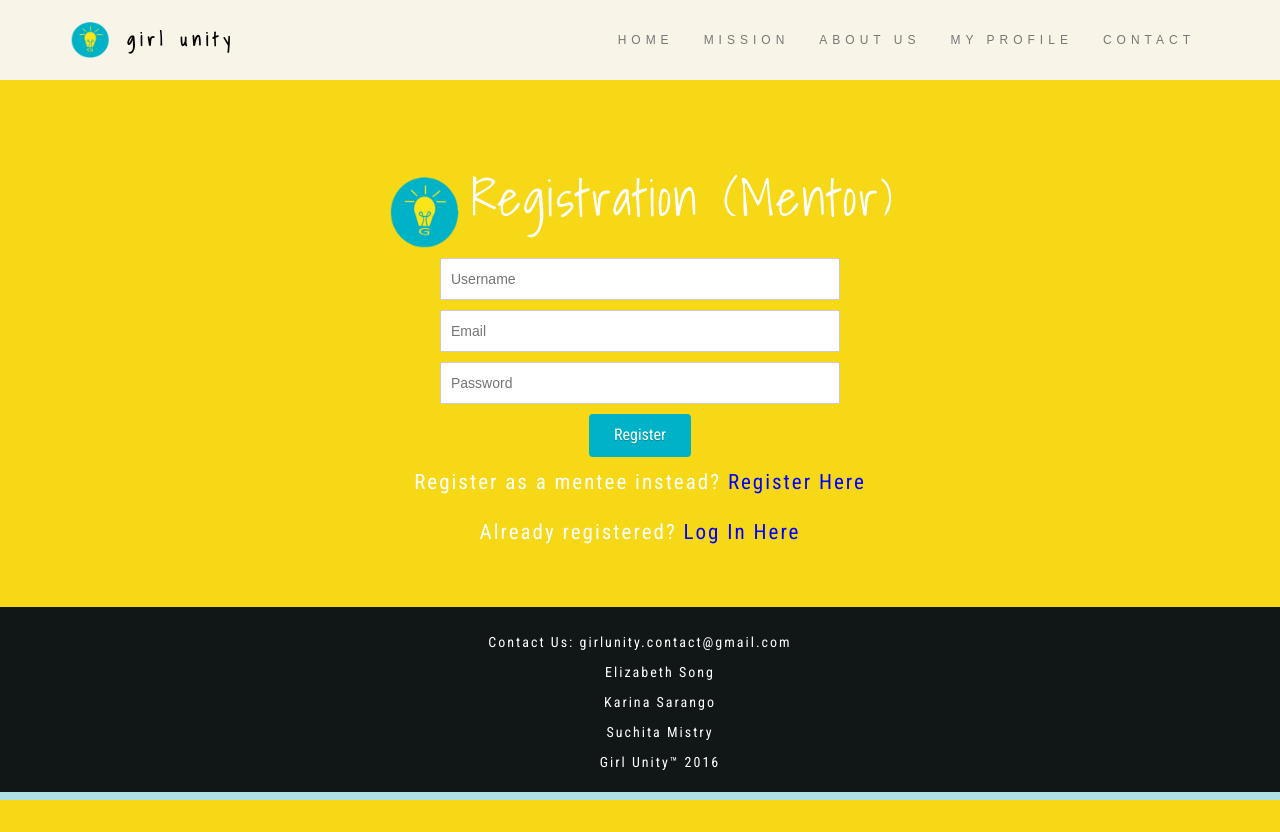
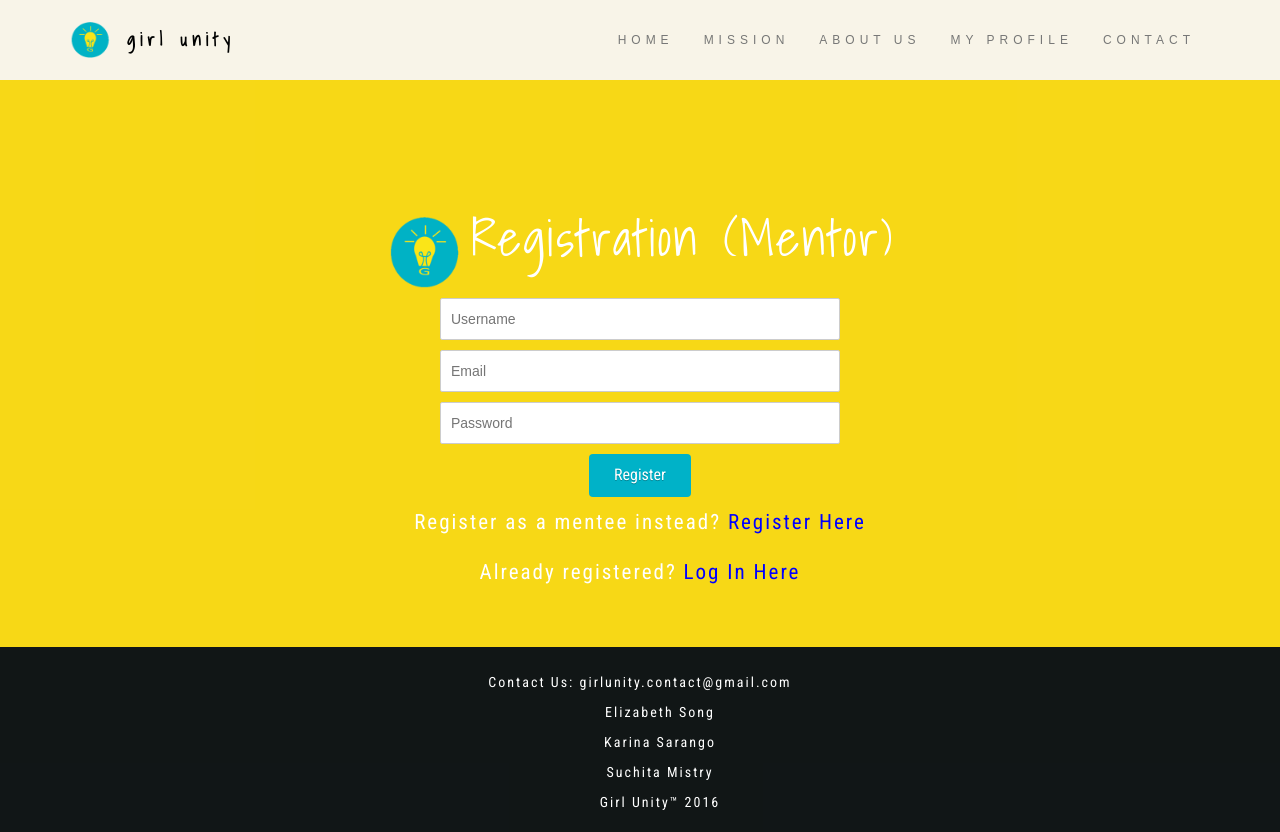
Before and after one commit to elizabethsong/girlunity, a PHP site: page /web/php/registration.php in a window 1280 px wide. Before the commit the page ends 800 px from the top, so only its background shows below. Run offline with PHP 8.4, Linux system fonts and the light colour scheme; data that the repository does not hold is empty; some web fonts are replaced.

Commit message:
Fixed padding

```diff
--- a/web/css/style.css
+++ b/web/css/style.css
@@ -8,7 +8,7 @@ body {
 }
 .bg-2{
   background-color: rgba(255,215,0, 0.9);
-  padding-top: 170px;
+  padding-top: 210px;
 }
 .clearfix:before, .clearfix:after {
   content: "";
```
